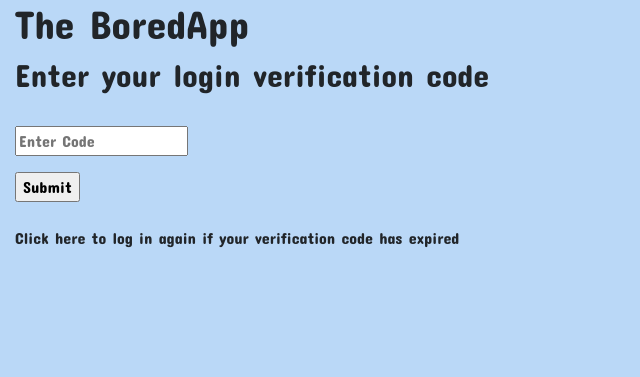
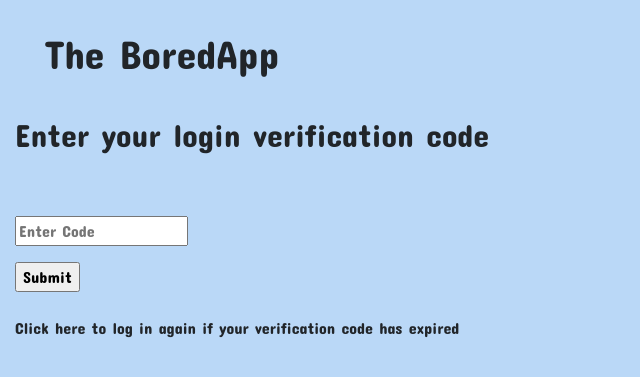
Before and after one commit to daniellaomokore/BoredApp, a Flask app: page /verify_login in a window 1280 px wide. Shown: the top 377 px of the page, without its empty margins (0-640 px from the left). Run offline with Flask 3, Linux system fonts and the light colour scheme; some libraries are stand-ins or nearby versions.

Commit message:
update class

```diff
--- a/boredapp/templates/verify_login.html
+++ b/boredapp/templates/verify_login.html
@@ -26,7 +26,7 @@
 
 
 
-<h1> The BoredApp</h1>
+<h1 class="boredapptitle"> The BoredApp</h1>
 <h2> Enter your login verification code </h2>
 
 <!-- For the error message from the 'ResetPassword' flask form validation-->
@@ -45,7 +45,7 @@
 <!-- WTF-Flask FORM -->
 <br>
 
-<form method="POST">
+<form class ="loginsignupforgotform" method="POST">
     {{ form.hidden_tag() }}  <!-- This will create our csrf token-->
     <p>{{ form.user_verification_code(placeholder="Enter Code") }}</p>
     {{ form.submit() }}
```
